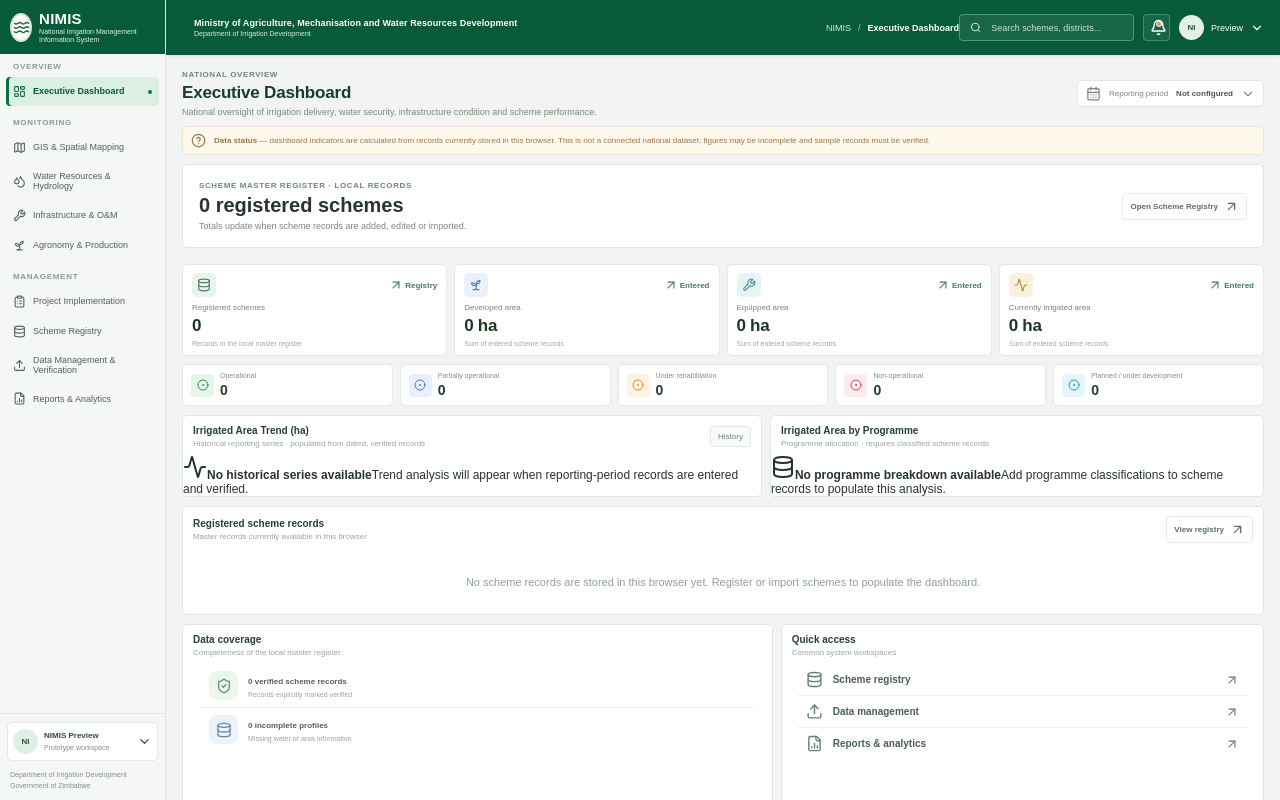
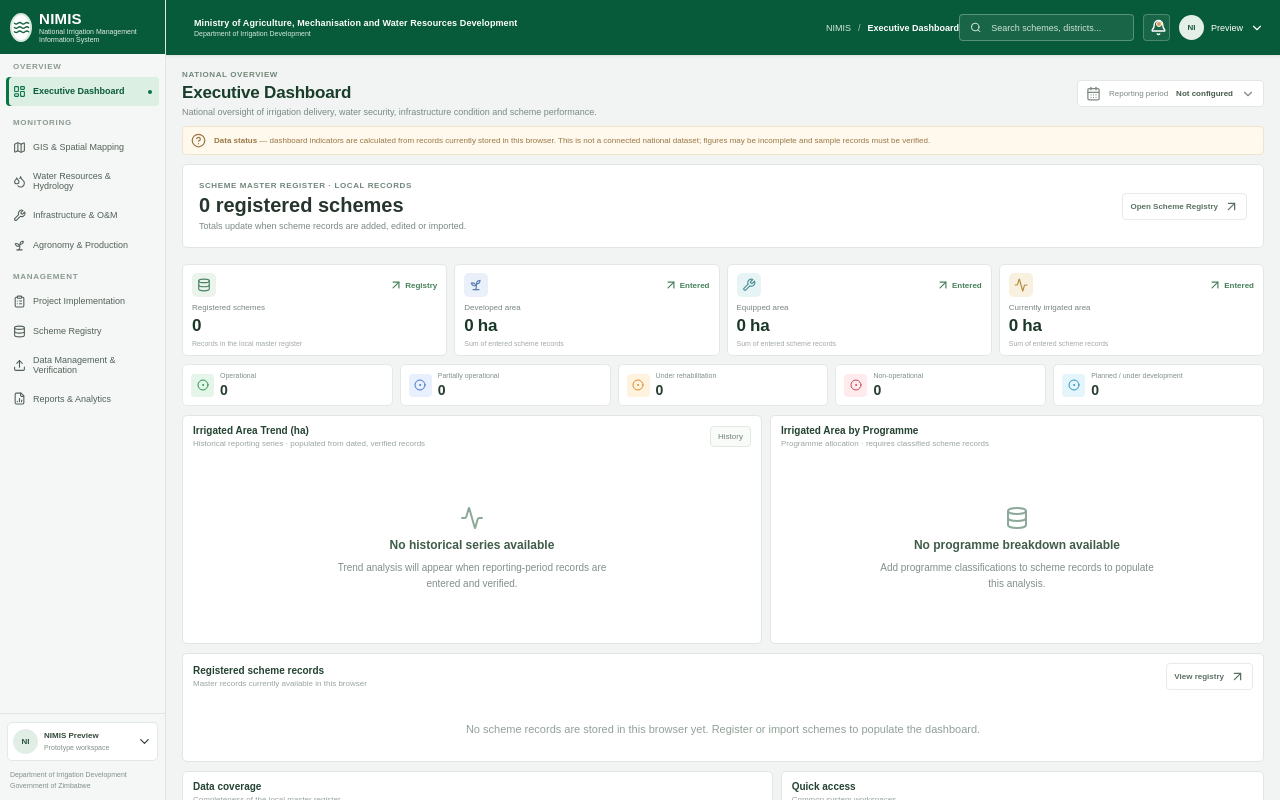
Before and after one commit to CipherBloom07/NIMIS, a React (Vite) app: page / in a window 1280 px wide. Shown: the top 800 px of the page. Built offline with nearby package versions, Linux system fonts and the light colour scheme.

Commit message:
Style honest empty states for unavailable analytics

```diff
--- a/src/styles.css
+++ b/src/styles.css
@@ -171,3 +171,6 @@ body{background:#f1f4f2}
 .import-result strong{color:#24583b}.message-dismiss{margin-left:auto;border:0;background:transparent;color:inherit;font-size:10px;cursor:pointer}
 .spin{animation:nimis-spin 1s linear infinite}@keyframes nimis-spin{to{transform:rotate(360deg)}}
 @media(max-width:760px){.data-ops-grid{grid-template-columns:1fr}.data-ops-body{padding:11px}}
+
+.chart-empty-state{min-height:188px;padding:24px 18px;display:flex;flex-direction:column;align-items:center;justify-content:center;gap:8px;text-align:center;color:#829087}
+.chart-empty-state svg{color:#8ca99a}.chart-empty-state strong{font-size:12px;color:#405c4a}.chart-empty-state span{max-width:290px;font-size:10px;line-height:1.6}
```
